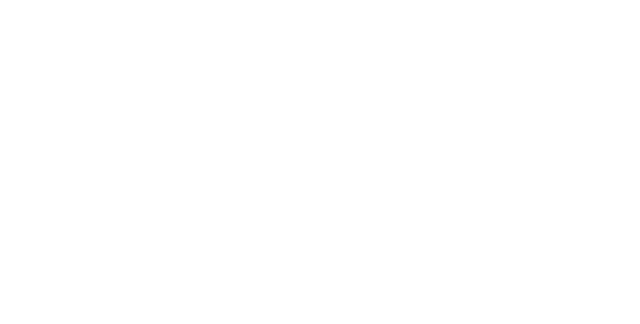
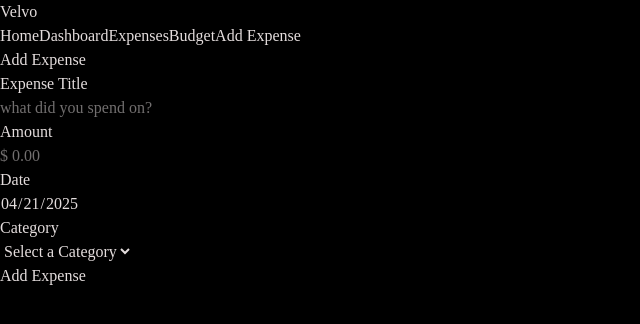
Before and after one commit to rehna-jp/ExpenseTracker, a React (Vite) app: page /add-expense in a window 1280 px wide. Shown: the top 324 px of the page, without its empty margins (0-640 px from the left). Built offline with nearby package versions, Linux system fonts and the light colour scheme.

Commit message:
created home page and add expense page

```diff
--- a/src/App.jsx
+++ b/src/App.jsx
@@ -1,9 +1,26 @@
 import React from 'react'
+import {BrowserRouter, Routes, Route } from 'react-router-dom'
+import Home from './Pages/Home'
+import Dashboard from './Pages/Dashboard'
+import Expenses from './Pages/Expenses'
+import Budget from './Pages/Budget'
+import AddExpense from './Pages/AddExpense'
+import Navbar from './Components/Navbar'
 
 const App = () => {
   return (
     <div>
 
+      <BrowserRouter>
+      <Navbar/>
+        <Routes>
+          <Route path="/" element={<Home />} />
+          <Route path="/dashboard" element={<Dashboard />} />
+          <Route path="/expenses" element={<Expenses />} />
+          <Route path="/budget" element={<Budget />} />
+          <Route path="/add-expense" element={<AddExpense />} />
+        </Routes>
+      </BrowserRouter>
     </div>
   )
 }
--- /dev/null
+++ b/src/Components/AddExpenseComponent.jsx
@@ -0,0 +1,41 @@
+import React,{useState} from 'react'
+
+
+const AddExpenseComponent = () => {
+
+    const getToday = () => {
+        const today = new Date();
+        return today.toISOString().split('T')[0];
+    }
+    const [date, setDate] = useState(getToday());
+
+    const [category, setCategory] = useState("")
+
+  return (
+    <div className='flex flex-col  items-center'>
+        <h1 className='text-3xl font-bold'>Add Expense</h1>
+        <div className='flex flex-col bg-[#3a3737] w-1/3 p-5 rounded-md'>
+            <label>Expense Title</label><br/>
+            <input type='text' placeholder='what did you spend on?' className='w-full bg-black p-2 rounded-md'/><br/>
+            <label>Amount</label><br/>
+            <input type='number' placeholder='$ 0.00' min={0} step="0.01" className='w-full bg-black p-2 rounded-md'/><br/>
+            <label>Date</label><br/>
+
+            <input type='date' value={date} onChange={(e) => setDate(e.target.value)} className='w-full bg-black p-2 rounded-md'/><br/>
+            <label>Category</label><br/>
+            <select value={category} onChange={(e) => setCategory(e.target.value)} className='w-full bg-black p-2 rounded-md'>
+                <option>Select a Category</option>
+                <option>Food</option>
+                <option>Entertainment</option>
+                <option>Utilities</option>
+                <option>Transport</option>
+                <option>Other</option>
+            </select><br/>
+            <button className='w-full bg-purple-500 not-only-of-type: p-2 rounded-md'>Add Expense</button>
+        </div>
+
+    </div>
+  )
+}
+
+export default AddExpenseComponent
--- /dev/null
+++ b/src/Components/HomeComponent.jsx
@@ -0,0 +1,25 @@
+import React from 'react'
+import { LuWallet } from "react-icons/lu";
+import { IoMdAdd } from "react-icons/io";
+import { GoGraph } from "react-icons/go";
+
+const HomeComponent = () => {
+  return (
+    <div className='bg-[#141313] border w-1/3 place-self-center m-20 rounded-md py-7 text-center flex flex-col items-center gap-5 border-none'>
+      <h1 className='text-5xl text-purple-500 font-bold'>Velvo</h1>
+      <h3 className='text-xl font-medium'>Your Personal Expense Tracker</h3>
+      <div className='flex flex-col gap-2 bg-[#3a3737] py-3 px-23 rounded-md m-3'>
+        <h4 className='font-medium'>This month you've spent</h4>
+        <h1 className='text-4xl font-bold rounded'>$0</h1>
+        <h4 className='font-medium'>You have $1000 left</h4>
+      </div>
+      <div className='flex flex-col gap-4'>
+        <button className='flex items-center gap-2 bg-purple-500 py-3 px-30 rounded-md'><IoMdAdd/>Add Expense</button>
+        <button className='flex items-center gap-2 px-30 py-3 bg-black rounded-md border-1 border-purple-400'><LuWallet/>View Budget</button>
+        <button className='flex items-center gap-2 px-30 py-3 bg-black rounded-md border-1 border-purple-400'><GoGraph/>View Reports</button>
+      </div>
+    </div>
+  )
+}
+
+export default HomeComponent
--- a/src/Components/Navbar.jsx
+++ b/src/Components/Navbar.jsx
@@ -1,9 +1,19 @@
 import React from 'react'
+import { Link } from 'react-router-dom'
 
 const Navbar = () => {
   return (
-    <div>
-
+    <div className='bg-black/10 flex justify-between px-9 py-5  items-center border-b-1 border-purple-300 position-fixed z-0 top-0'>
+      <h1 className='text-3xl text-purple-500 font-bold'>Velvo</h1>
+      <div>
+        <ul className='flex gap-7 items-center *:hover:text-purple-500 *:cursor-pointer'>
+            <Link to="/">Home</Link>
+            <Link to="/dashboard">Dashboard</Link>
+            <Link to="/expenses">Expenses</Link>
+            <Link to="/budget">Budget</Link>
+            <Link to="/add-expense" className='bg-purple-500 px-4 py-2 rounded-3xl'>Add Expense</Link>
+        </ul>
+      </div>
     </div>
   )
 }
--- a/src/Pages/AddExpense.jsx
+++ b/src/Pages/AddExpense.jsx
@@ -1,9 +1,10 @@
 import React from 'react'
+import AddExpenseComponent from '../Components/AddExpenseComponent'
 
 const AddExpense = () => {
   return (
     <div>
-
+       <AddExpenseComponent/>
     </div>
   )
 }
--- a/src/Pages/Home.jsx
+++ b/src/Pages/Home.jsx
@@ -1,8 +1,10 @@
 import React from 'react'
+import HomeComponent from '../Components/HomeComponent'
 
 const Home = () => {
   return (
     <div>
+        <HomeComponent/>
 
     </div>
   )
--- a/src/index.css
+++ b/src/index.css
@@ -1 +1,7 @@
 @import "tailwindcss";
+
+body{
+  background-color: black;
+  color: rgb(228, 221, 221);
+
+}
```
